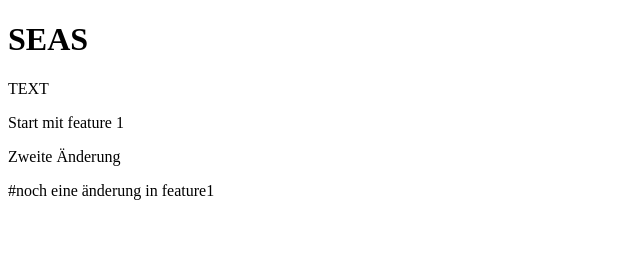
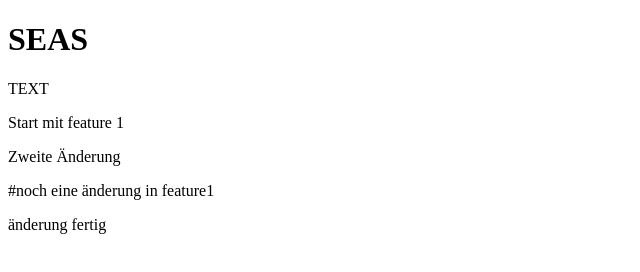
Before and after one commit to s2410456030/apm26, a plain HTML site: page index.html in a window 1280 px wide. Shown: the whole page, without its empty margins (0-640 px from the left). Drawn offline with Linux system fonts and the light colour scheme.

Commit message:
änderung fertig

```diff
--- a/index.html
+++ b/index.html
@@ -10,5 +10,6 @@
 <p>Start mit feature 1</p>
 <p>Zweite Änderung</p>
 <p> #noch eine änderung in feature1</p>
+<p>änderung fertig</p>
 </body>
 </html>
```
